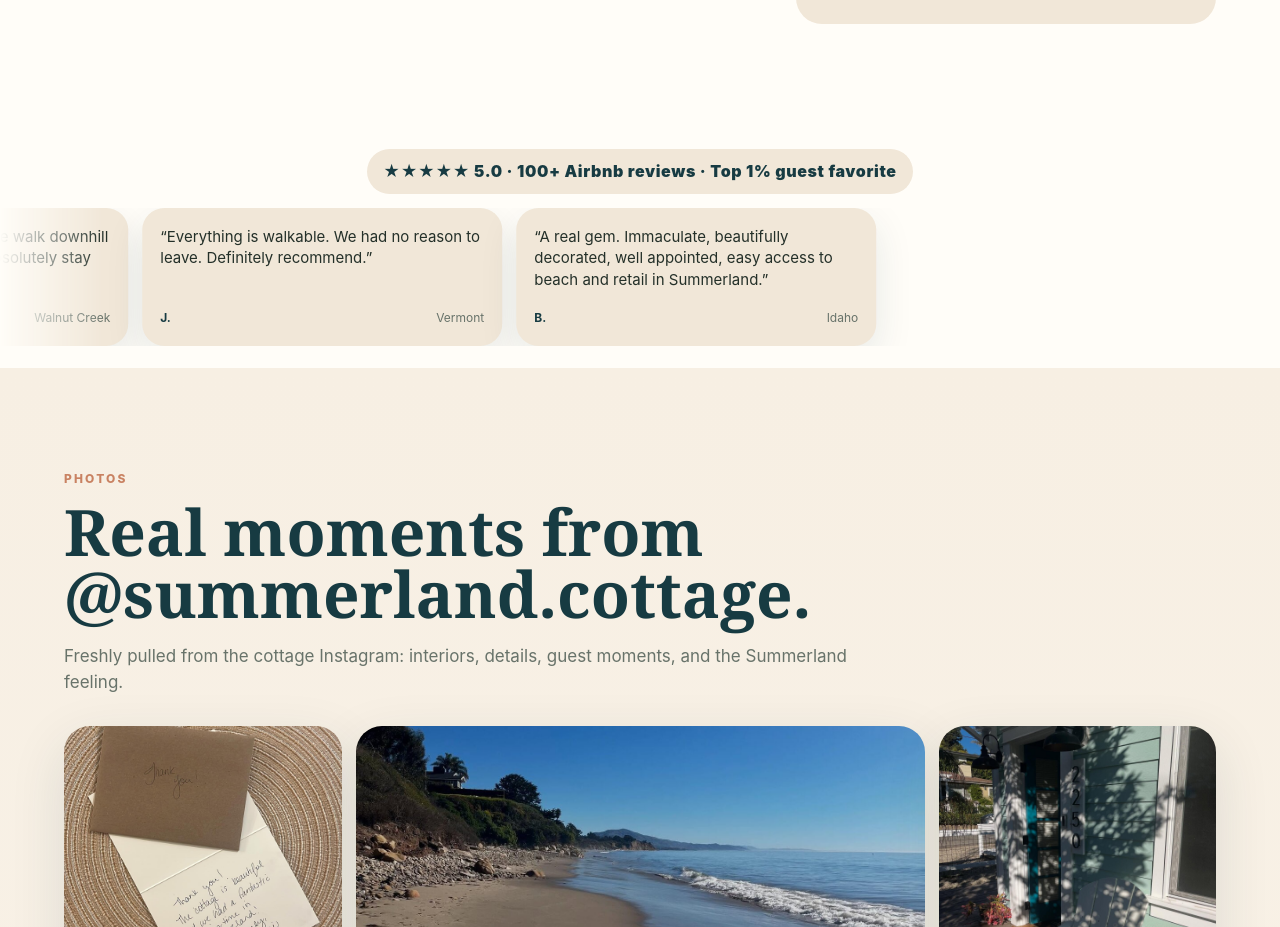
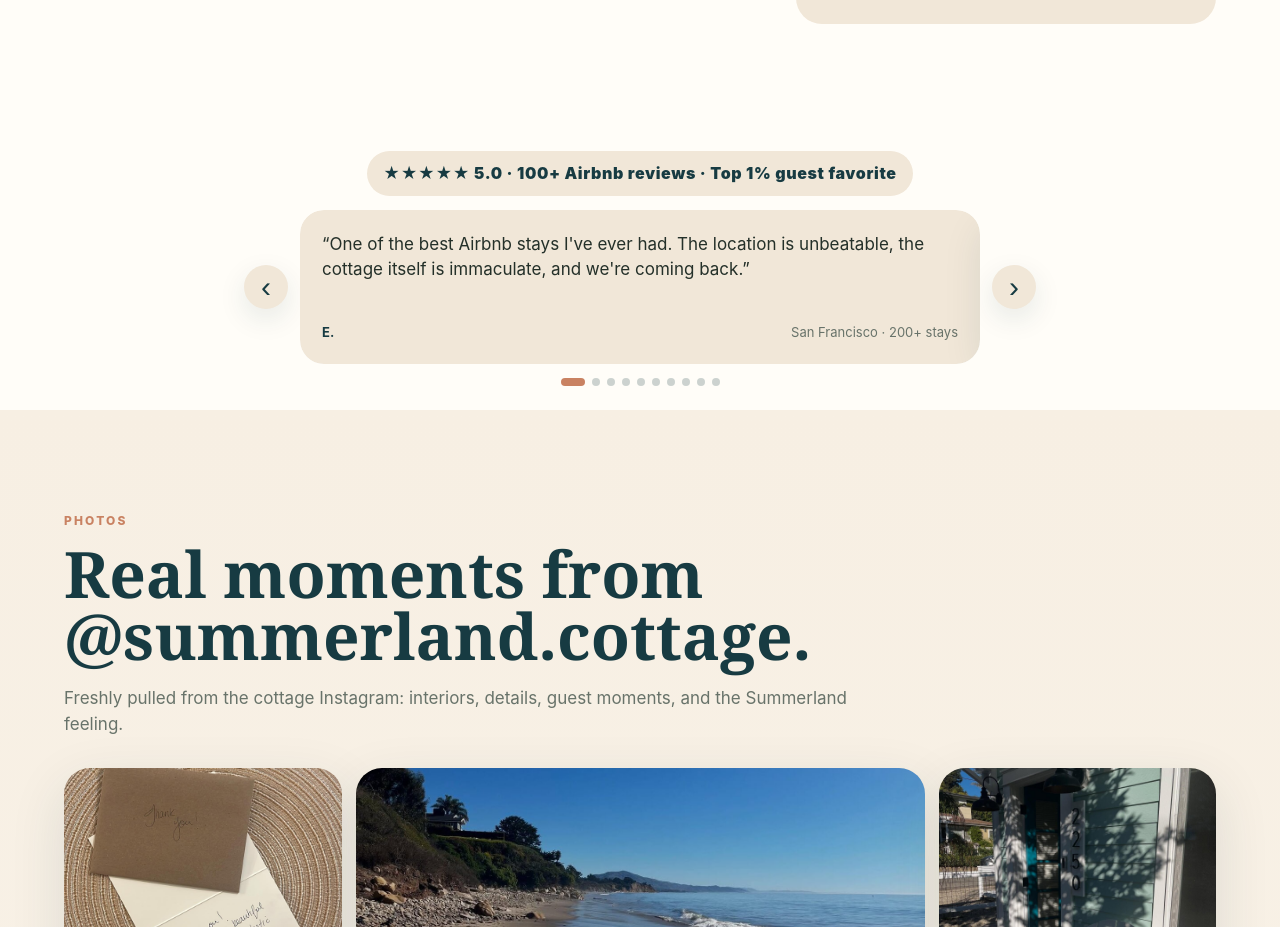
Before and after one commit to sashakish/summerland-cottage-site, a Next.js app: page / in a window 1280 px wide. Shown: the part 1640-2567 px from the top of the page. Built offline with nearby package versions, Linux system fonts and the light colour scheme; no server answers.

Commit message:
Change testimonials to swipeable timed carousel

```diff
--- a/app/globals.css
+++ b/app/globals.css
@@ -187,15 +187,16 @@ h3 { font-size: 28px; }
 
 
 
+
 .testimonials {
-  padding: 22px 0;
+  padding: 24px clamp(20px, 5vw, 72px);
   background: var(--white);
   overflow: hidden;
 }
 .testimonial-label {
   display: flex;
   justify-content: center;
-  padding: 0 clamp(20px, 5vw, 72px) 14px;
+  margin-bottom: 14px;
   color: var(--deep);
   font-weight: 900;
   letter-spacing: .04em;
@@ -206,34 +207,40 @@ h3 { font-size: 28px; }
   background: var(--shell);
   padding: 10px 16px;
 }
-.review-marquee {
-  width: 100%;
+.testimonial-carousel {
+  display: grid;
+  grid-template-columns: 44px minmax(0, 680px) 44px;
+  align-items: center;
+  justify-content: center;
+  gap: 12px;
+  margin: 0 auto;
+}
+.testimonial-window {
   overflow: hidden;
-  mask-image: linear-gradient(90deg, transparent, #000 8%, #000 92%, transparent);
+  border-radius: 24px;
+  touch-action: pan-y;
 }
 .review-track {
   display: flex;
-  width: max-content;
-  gap: 14px;
-  animation: reviewMarquee 50s linear infinite;
+  transition: transform .55s ease;
+  will-change: transform;
 }
-.review-marquee:hover .review-track { animation-play-state: paused; }
 .review-track article {
-  flex: 0 0 360px;
+  flex: 0 0 100%;
   display: flex;
   flex-direction: column;
   justify-content: space-between;
-  min-height: 138px;
-  padding: 18px;
-  border-radius: 22px;
+  min-height: 154px;
+  padding: 22px;
+  border-radius: 24px;
   background: var(--shell);
   box-shadow: 0 14px 38px rgba(23, 59, 66, 0.1);
 }
 .review-track p {
-  margin: 0 0 14px;
+  margin: 0 0 16px;
   color: var(--ink);
-  font-size: 15px;
-  line-height: 1.45;
+  font-size: 17px;
+  line-height: 1.48;
 }
 .review-track footer {
   display: flex;
@@ -241,15 +248,47 @@ h3 { font-size: 28px; }
   gap: 12px;
   padding: 0;
   color: var(--muted);
-  font-size: 12px;
+  font-size: 13px;
 }
 .review-track footer strong { color: var(--deep); }
-@keyframes reviewMarquee {
-  from { transform: translateX(-50%); }
-  to { transform: translateX(0); }
+.testimonial-arrow {
+  width: 44px;
+  height: 44px;
+  border: 0;
+  border-radius: 999px;
+  background: var(--shell);
+  color: var(--deep);
+  cursor: pointer;
+  font-size: 30px;
+  line-height: 1;
+  box-shadow: 0 10px 28px rgba(23, 59, 66, 0.1);
+}
+.testimonial-dots {
+  display: flex;
+  justify-content: center;
+  gap: 7px;
+  margin-top: 14px;
+}
+.testimonial-dots button {
+  width: 8px;
+  height: 8px;
+  padding: 0;
+  border: 0;
+  border-radius: 50%;
+  background: rgba(23, 59, 66, .22);
+  cursor: pointer;
+}
+.testimonial-dots button.active {
+  width: 24px;
+  border-radius: 999px;
+  background: var(--clay);
 }
 @media (max-width: 680px) {
-  .review-track article { flex-basis: 300px; }
+  .testimonials { padding-inline: 12px; }
+  .testimonial-carousel { grid-template-columns: 36px minmax(0, 1fr) 36px; gap: 8px; }
+  .testimonial-arrow { width: 36px; height: 36px; font-size: 25px; }
+  .review-track article { min-height: 190px; padding: 18px; }
+  .review-track p { font-size: 15px; }
 }
 
 .photo-section { background: linear-gradient(180deg, #f7efe3, var(--paper)); }
--- a/app/page.js
+++ b/app/page.js
@@ -1,6 +1,6 @@
 'use client';
 
-import { useEffect, useMemo, useState } from 'react';
+import { useEffect, useMemo, useRef, useState } from 'react';
 
 
 const testimonials = [
@@ -48,6 +48,24 @@ export default function Page() {
   const [availability, setAvailability] = useState(null);
   const [form, setForm] = useState({ checkIn: '', checkOut: '', guests: '2', name: '', email: '', note: '' });
   const [status, setStatus] = useState('');
+  const [testimonialIndex, setTestimonialIndex] = useState(0);
+  const touchStartX = useRef(null);
+
+  function showTestimonial(index) {
+    setTestimonialIndex((index + testimonials.length) % testimonials.length);
+  }
+
+  function handleTouchStart(e) {
+    touchStartX.current = e.touches[0].clientX;
+  }
+
+  function handleTouchEnd(e) {
+    if (touchStartX.current === null) return;
+    const diff = e.changedTouches[0].clientX - touchStartX.current;
+    touchStartX.current = null;
+    if (Math.abs(diff) < 45) return;
+    showTestimonial(testimonialIndex + (diff < 0 ? 1 : -1));
+  }
 
   useEffect(() => {
     const start = todayIso();
@@ -80,6 +98,13 @@ export default function Page() {
     setStatus(data.error || 'Could not start checkout.');
   }
 
+  useEffect(() => {
+    const timer = window.setInterval(() => {
+      setTestimonialIndex(index => (index + 1) % testimonials.length);
+    }, 8000);
+    return () => window.clearInterval(timer);
+  }, []);
+
   const days = availability?.days?.slice(0, 42) || [];
 
   return <>
@@ -108,9 +133,14 @@ export default function Page() {
 
       <section className="testimonials" id="reviews">
         <div className="testimonial-label"><span>★★★★★ 5.0 · 100+ Airbnb reviews · Top 1% guest favorite</span></div>
-        <div className="review-marquee" aria-label="Guest review highlights">
-          <div className="review-track">{[...testimonials, ...testimonials].map((item, i) => <article key={`${item.initials}-${i}`}><p>“{item.quote}”</p><footer><strong>{item.initials}</strong><span>{item.detail}</span></footer></article>)}</div>
+        <div className="testimonial-carousel" aria-label="Guest review highlights">
+          <button className="testimonial-arrow" type="button" onClick={() => showTestimonial(testimonialIndex - 1)} aria-label="Previous review">‹</button>
+          <div className="testimonial-window" onTouchStart={handleTouchStart} onTouchEnd={handleTouchEnd}>
+            <div className="review-track" style={{ transform: `translateX(-${testimonialIndex * 100}%)` }}>{testimonials.map((item, i) => <article key={`${item.initials}-${i}`} aria-hidden={i !== testimonialIndex}><p>“{item.quote}”</p><footer><strong>{item.initials}</strong><span>{item.detail}</span></footer></article>)}</div>
+          </div>
+          <button className="testimonial-arrow" type="button" onClick={() => showTestimonial(testimonialIndex + 1)} aria-label="Next review">›</button>
         </div>
+        <div className="testimonial-dots" aria-label="Choose review">{testimonials.map((item, i) => <button key={`${item.initials}-dot-${i}`} type="button" className={i === testimonialIndex ? 'active' : ''} onClick={() => showTestimonial(i)} aria-label={`Show review ${i + 1}`}></button>)}</div>
       </section>
 
       <section className="photo-section" id="photos">
--- a/styles.css
+++ b/styles.css
@@ -187,15 +187,16 @@ h3 { font-size: 28px; }
 
 
 
+
 .testimonials {
-  padding: 22px 0;
+  padding: 24px clamp(20px, 5vw, 72px);
   background: var(--white);
   overflow: hidden;
 }
 .testimonial-label {
   display: flex;
   justify-content: center;
-  padding: 0 clamp(20px, 5vw, 72px) 14px;
+  margin-bottom: 14px;
   color: var(--deep);
   font-weight: 900;
   letter-spacing: .04em;
@@ -206,34 +207,40 @@ h3 { font-size: 28px; }
   background: var(--shell);
   padding: 10px 16px;
 }
-.review-marquee {
-  width: 100%;
+.testimonial-carousel {
+  display: grid;
+  grid-template-columns: 44px minmax(0, 680px) 44px;
+  align-items: center;
+  justify-content: center;
+  gap: 12px;
+  margin: 0 auto;
+}
+.testimonial-window {
   overflow: hidden;
-  mask-image: linear-gradient(90deg, transparent, #000 8%, #000 92%, transparent);
+  border-radius: 24px;
+  touch-action: pan-y;
 }
 .review-track {
   display: flex;
-  width: max-content;
-  gap: 14px;
-  animation: reviewMarquee 50s linear infinite;
+  transition: transform .55s ease;
+  will-change: transform;
 }
-.review-marquee:hover .review-track { animation-play-state: paused; }
 .review-track article {
-  flex: 0 0 360px;
+  flex: 0 0 100%;
   display: flex;
   flex-direction: column;
   justify-content: space-between;
-  min-height: 138px;
-  padding: 18px;
-  border-radius: 22px;
+  min-height: 154px;
+  padding: 22px;
+  border-radius: 24px;
   background: var(--shell);
   box-shadow: 0 14px 38px rgba(23, 59, 66, 0.1);
 }
 .review-track p {
-  margin: 0 0 14px;
+  margin: 0 0 16px;
   color: var(--ink);
-  font-size: 15px;
-  line-height: 1.45;
+  font-size: 17px;
+  line-height: 1.48;
 }
 .review-track footer {
   display: flex;
@@ -241,15 +248,47 @@ h3 { font-size: 28px; }
   gap: 12px;
   padding: 0;
   color: var(--muted);
-  font-size: 12px;
+  font-size: 13px;
 }
 .review-track footer strong { color: var(--deep); }
-@keyframes reviewMarquee {
-  from { transform: translateX(-50%); }
-  to { transform: translateX(0); }
+.testimonial-arrow {
+  width: 44px;
+  height: 44px;
+  border: 0;
+  border-radius: 999px;
+  background: var(--shell);
+  color: var(--deep);
+  cursor: pointer;
+  font-size: 30px;
+  line-height: 1;
+  box-shadow: 0 10px 28px rgba(23, 59, 66, 0.1);
+}
+.testimonial-dots {
+  display: flex;
+  justify-content: center;
+  gap: 7px;
+  margin-top: 14px;
+}
+.testimonial-dots button {
+  width: 8px;
+  height: 8px;
+  padding: 0;
+  border: 0;
+  border-radius: 50%;
+  background: rgba(23, 59, 66, .22);
+  cursor: pointer;
+}
+.testimonial-dots button.active {
+  width: 24px;
+  border-radius: 999px;
+  background: var(--clay);
 }
 @media (max-width: 680px) {
-  .review-track article { flex-basis: 300px; }
+  .testimonials { padding-inline: 12px; }
+  .testimonial-carousel { grid-template-columns: 36px minmax(0, 1fr) 36px; gap: 8px; }
+  .testimonial-arrow { width: 36px; height: 36px; font-size: 25px; }
+  .review-track article { min-height: 190px; padding: 18px; }
+  .review-track p { font-size: 15px; }
 }
 
 .photo-section { background: linear-gradient(180deg, #f7efe3, var(--paper)); }
```
Also changed, not shown: app.js (+31 -0 lines), index.html (+17 -11 lines).
